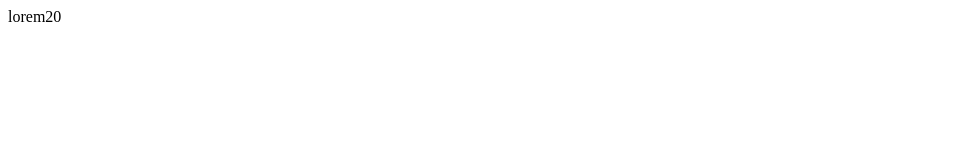
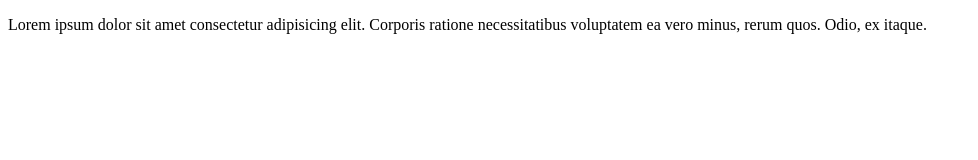
Before and after one commit to aravindnangunuri/versioncontrolsystem, a plain HTML site: page aravind.html in a window 1280 px wide. Shown: the whole page, without its empty margins (0-978 px from the left). Drawn offline with Linux system fonts and the light colour scheme.

Commit message:
aravindchanges

```diff
--- a/aravind.html
+++ b/aravind.html
@@ -1,2 +1,12 @@
-<p>lorem20
-</p>
+<!DOCTYPE html>
+<html lang="en">
+<head>
+    <meta charset="UTF-8">
+    <meta name="viewport" content="width=device-width, initial-scale=1.0">
+    <title>Document</title>
+</head>
+<body>
+    <p>Lorem ipsum dolor sit amet consectetur adipisicing elit. Corporis ratione necessitatibus voluptatem ea vero minus, rerum quos. Odio, ex itaque.
+    </p>
+</body>
+</html>
```
